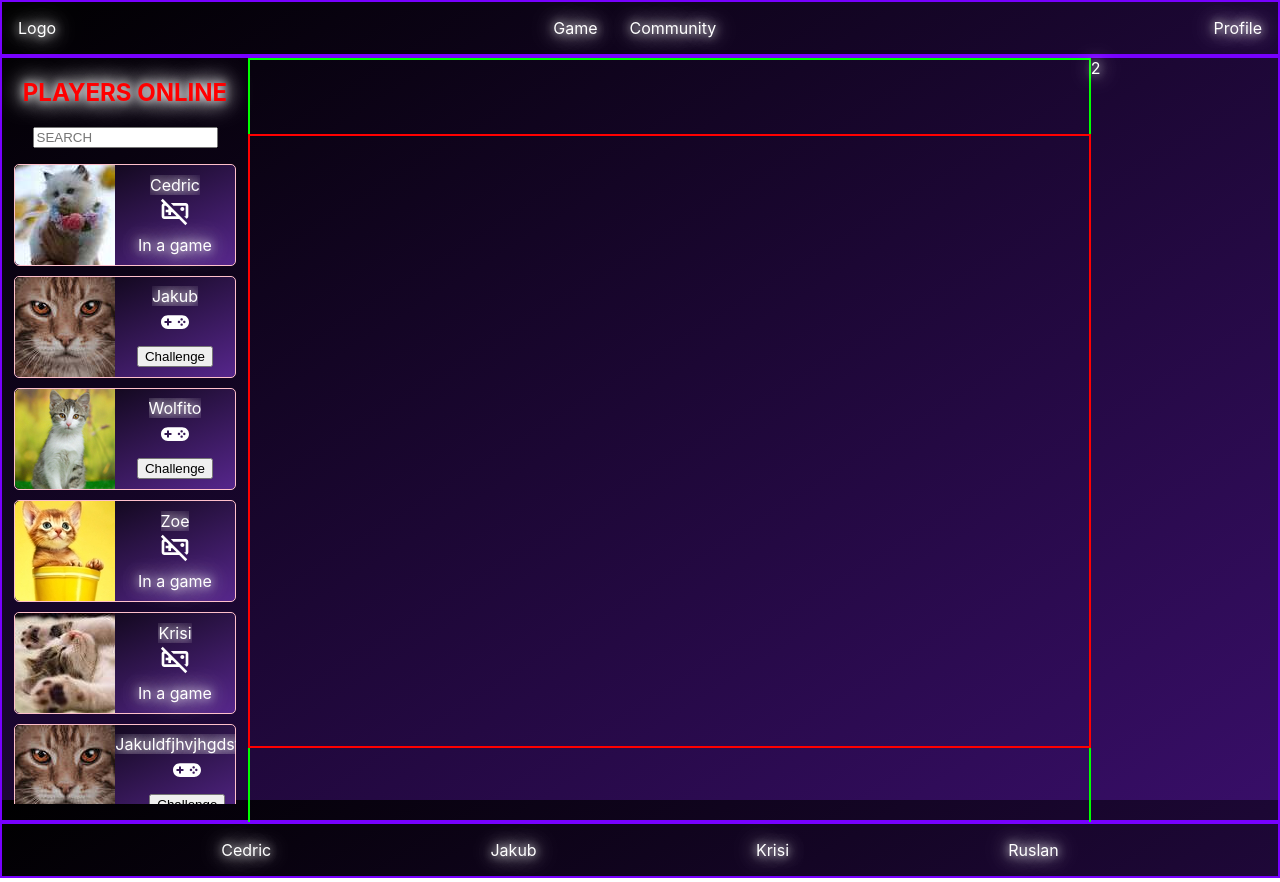
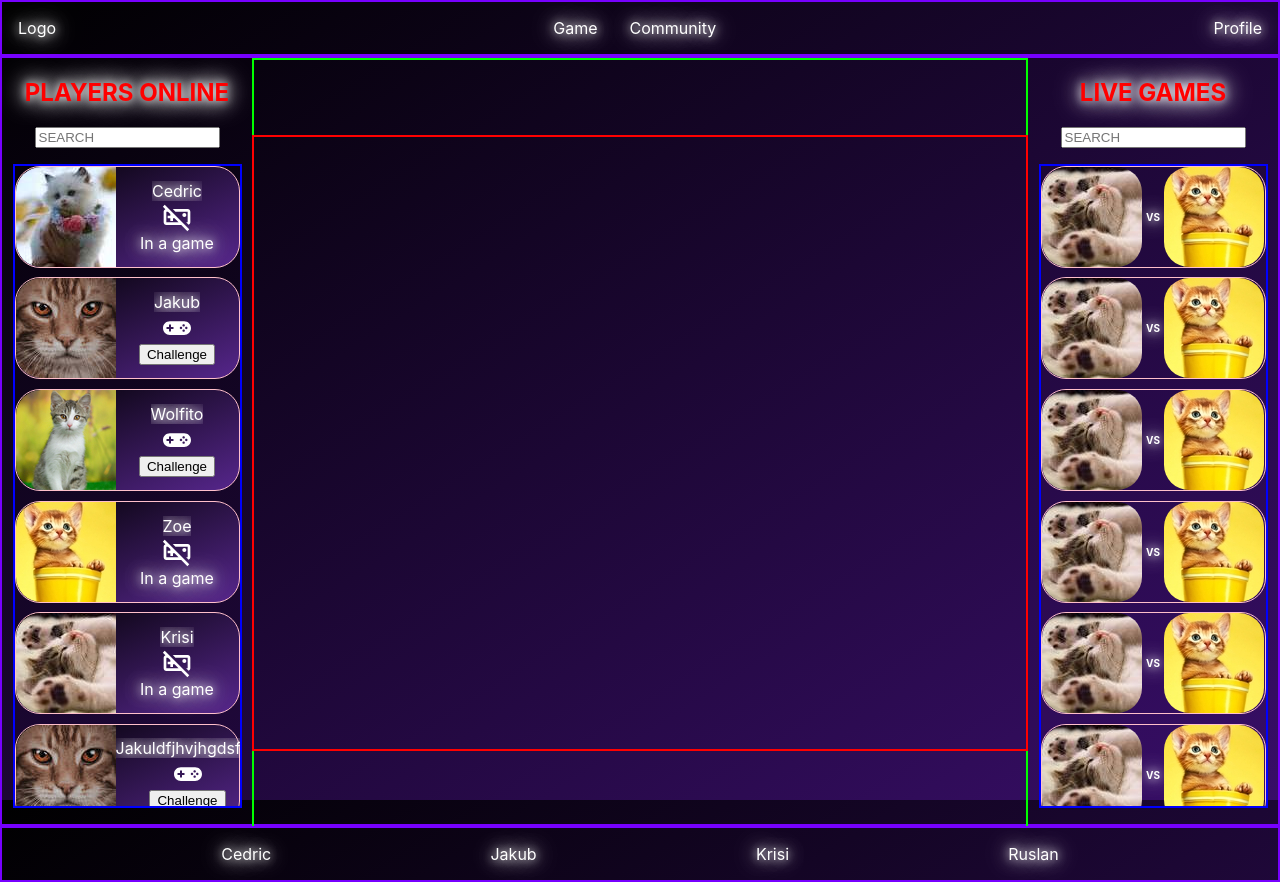
Before and after one commit to cerdelen/42_transcendence, a React (Create React App) app in the folder client/: page / in a window 1280 px wide. Built offline with nearby package versions, Linux system fonts and the light colour scheme.

Commit message:
added live games

```diff
--- a/client/src/App.css
+++ b/client/src/App.css
@@ -68,6 +68,7 @@ canvas {
 }
 .live-games {
   grid-column: 3;
+  min-width: 250px;
 }
 /* FOOTER */
 
@@ -108,45 +109,46 @@ footer ul {
 .icon {
   color: white;
   font-size: 2rem;
+
+  display: flex;
 }
 
 
 /* GAME-PAGE-PLAYERS-Online */
 h2{
   color: red;
-  /* font-size: 40px; */
 }
-.players-online {
+.players-online,
+.live-games {
   display: flex;
   flex-direction: column;
   align-items: center;
-  /* overflow-x: scroll; */
-  /* flex-wrap: wrap; */
 }
-.game-page-players-online-ul {
+.game-page-players-online-ul,
+.game-page-games-online-ul
+{
   list-style-type: none;
   padding: 0;
   max-height: 80vh;
-  overflow: scroll;
+  overflow-x: auto;
+  overflow-block:inherit;
   width: 90%;
-  /* display: flex; */
-  /* flex-direction: column; */
-  /* flex-wrap: wrap; */
-  /* overflow: scroll; */
+  flex-shrink: 0;
+  border: 2px solid blue;
 }
 
-.player-card-li {
+.player-card-li{
   background-image: linear-gradient(to bottom right, rgb(0, 0, 0), rgb(86, 38, 140));
   border: 1px solid pink;
-  border-radius: 5px;
+  border-radius: 25px;
   display: flex;
   align-items: center;
-  margin-bottom: 10px;
+  margin-bottom: .6rem;
 }
 
 .player-card-li img{
-  border-top-left-radius: 5px;
-  border-bottom-left-radius: 5px;
+  border-top-left-radius: 25px;
+  border-bottom-left-radius: 25px;
 }
 
 .player-availability {
@@ -168,3 +170,26 @@ h2{
   width: max-content;
   margin: 0 1rem;
 }
+
+.game-card-li img {
+  /* height: 89px; */
+  /* overflow: hidden; */
+  /* width: 64px; */
+  border-radius: 25px;
+  /* width: 100%; */
+}
+
+.game-card-li {
+  display: flex;
+  align-items: center;
+  justify-content: space-between;
+  border: 1px solid pink;
+  border-radius: 25px;
+  margin-bottom: .6rem;
+  height: 100px;
+}
+
+.game-card-li span {
+  font-size: 10px;
+  font-weight: bold;
+}
--- a/client/src/components/Main.tsx
+++ b/client/src/components/Main.tsx
@@ -2,7 +2,8 @@ import {IoLogoGameControllerA} from 'react-icons/io'
 import {MdOutlineVideogameAssetOff} from 'react-icons/md'
 import {players} from './temp-players'
 
-
+import catYellowImg from '../images/cat-yellow.jpg'
+import catLyingImg from '../images/cat-lying.jpg'
 interface PlayerProps {
 	username: string;
 	photo: string;
@@ -42,6 +43,28 @@ const ListPlayersOnline = () => {
 	)
 }
 
+const GameOnlineCard = () => {
+	return (
+		<li className='game-card-li'>
+
+			<img src={catLyingImg} alt="" />
+			<span>VS</span>
+			<img src={catYellowImg} alt="" />
+
+
+		</li>
+	)
+}
+
+const ListLiveGames = () => {
+	return (
+		<ul className='game-page-games-online-ul'>
+			{players.map((player, idx) => (
+				<GameOnlineCard/>
+			))}
+		</ul>
+	)
+}
 const Main = () => {
   return (
 	<main>
@@ -57,7 +80,10 @@ const Main = () => {
 
 		</div>
 		<div className='live-games'>
-			2
+			<h2>LIVE GAMES</h2>
+			<input type="text" placeholder='SEARCH'/>
+			<ListLiveGames />
+
 		</div>
 	</main>
   )
```
